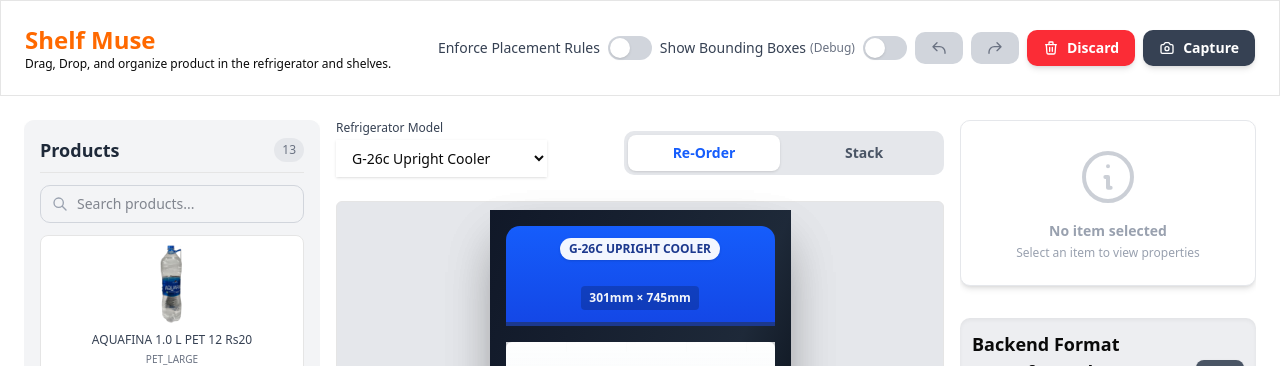
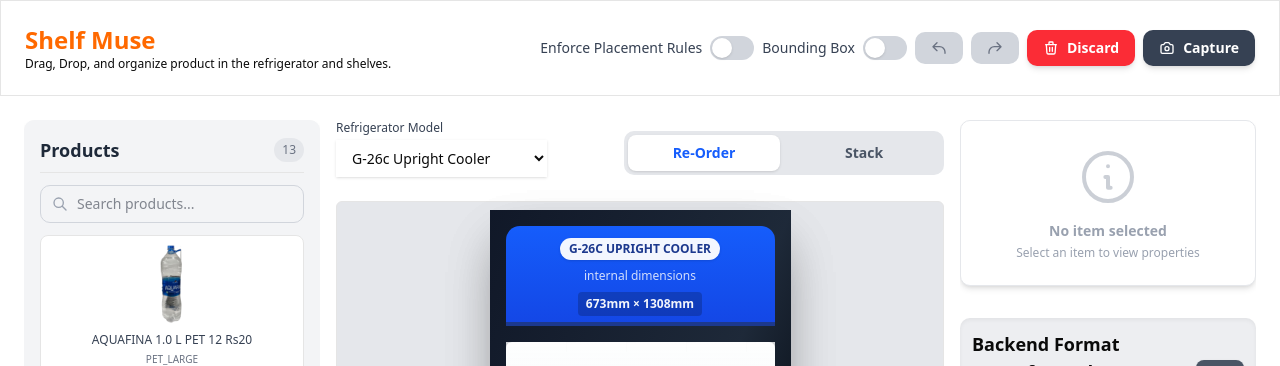
Before and after one commit to ashok-2003/planogram-Editor, a Next.js app: page /planogram in a window 1280 px wide. Shown: the top 366 px of the page. Built offline with nearby package versions, Linux system fonts and the light colour scheme.

Commit message:
added the real dimension of the refrigator
Signed-off-by: Ashok Kumar <ashokgupta2678@gmail.com>

```diff
--- a/app/planogram/components/Refrigerator.tsx
+++ b/app/planogram/components/Refrigerator.tsx
@@ -76,12 +76,16 @@ export function RefrigeratorComponent({
           }}
         >
           <div className="flex flex-col gap-2 items-center justify-between h-full">
-            <Badge variant="secondary" className="bg-white/95 text-blue-900 font-bold shadow-sm text-xs">
+            <Badge variant="default" className="bg-white/95 text-blue-900 font-bold shadow-sm text-xs">
               {dimensions.name?.toUpperCase()}
             </Badge>
+            <span className='text-xs text-white/80'>internal dimensions</span>
             <span className="text-xs text-white/95 font-semibold bg-black/20 px-2 py-1 rounded">
+              {Math.ceil(dimensions.width / PIXELS_PER_MM)}mm × {Math.ceil(dimensions.height / PIXELS_PER_MM)}mm
+            </span>
+            {/* <span className="text-xs text-white/95 font-semibold bg-black/20 px-2 py-1 rounded">
               {Math.ceil(dimensions.width + 32)}mm × {Math.ceil(dimensions.height + headerHeight + grilleHeight + 32)}mm
-            </span>
+            </span> */}
           </div>
         </div>
 
--- a/app/planogram/components/planogramEditor.tsx
+++ b/app/planogram/components/planogramEditor.tsx
@@ -98,8 +98,8 @@ const BoundingBoxToggle = React.memo(({ isEnabled, onToggle }: { isEnabled: bool
   return (
     <div className="flex items-center gap-2">
       <label htmlFor="bbox-toggle" className="text-sm font-medium text-gray-700 flex items-center gap-1">
-        <span>Show Bounding Boxes</span>
-        <span className="text-xs text-gray-500">(Debug)</span>
+        <span>Bounding Box</span>
+        {/* <span className="text-xs text-gray-500">(Debug)</span> */}
       </label>
       <button
         id="bbox-toggle"
```
